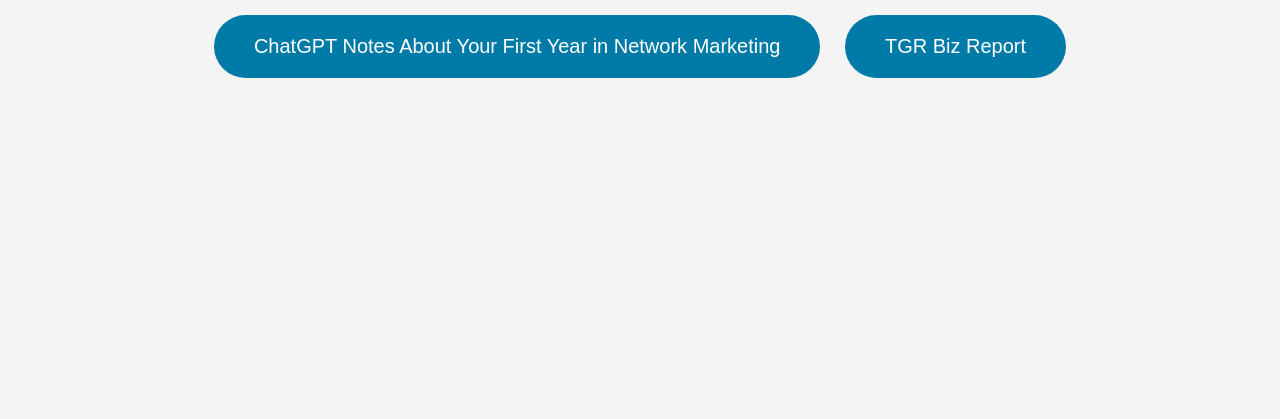
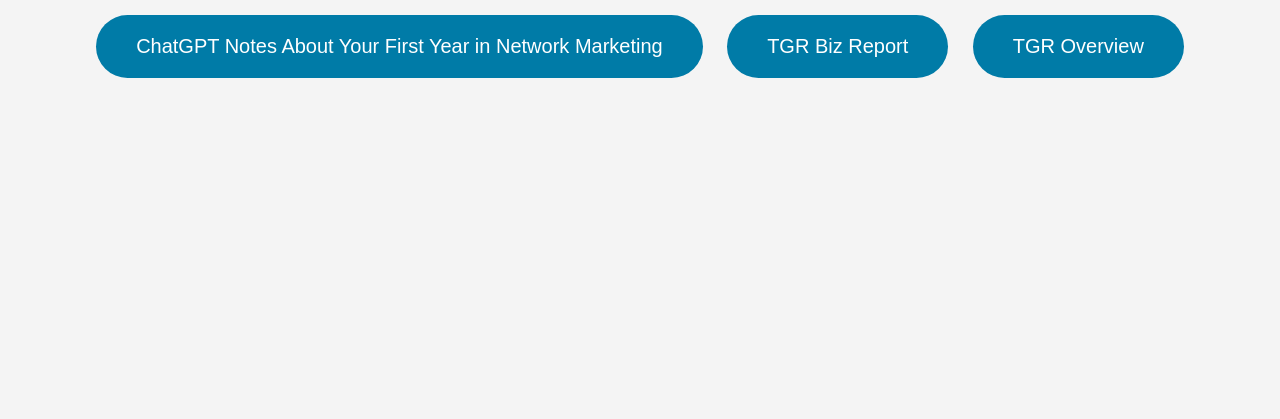
Before and after one commit to DammieOptimus/notes, a plain HTML site: page index.html in a window 1280 px wide. Shown: the part 381-800 px from the top of the page. Drawn offline with Linux system fonts and the light colour scheme.

Commit message:
Update index.html

```diff
--- a/index.html
+++ b/index.html
@@ -74,6 +74,7 @@
         <div class="heading">Dammie Optimus Notes</div>
         <a href="./networkmarketingfirstyearchatgptnotes.md" class="button" target="_blank">ChatGPT Notes About Your First Year in Network Marketing</a>
         <a href="./tgrreport.html" class="button" target="_blank">TGR Biz Report</a>
+        <a href="./tgroverview.html" class="button" target="_blank">TGR Overview</a>
     </div>
 
     <script>
```
